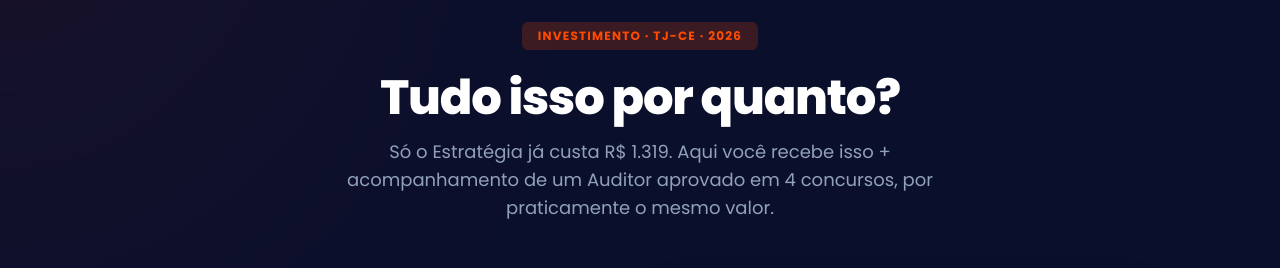
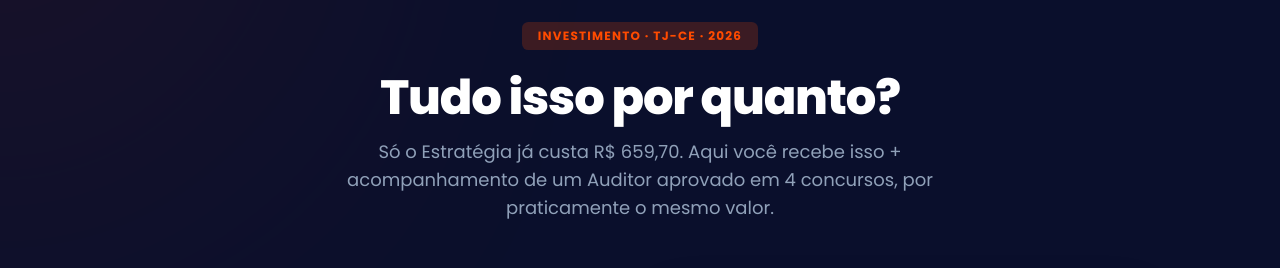
Before and after one commit to gabrielwanzeller/mentoria.cursos, a Next.js app: page /tj-ce in a window 1280 px wide. Shown: the part 7240-7508 px from the top of the page. Built offline with nearby package versions, Linux system fonts and the light colour scheme.

Commit message:
Alterando valor do estratégia

```diff
--- a/src/app/tj-ce/page.tsx
+++ b/src/app/tj-ce/page.tsx
@@ -619,7 +619,7 @@ export default function TjCePage() {
             Tudo isso por quanto?
           </h2>
           <p className="text-slate-400 text-lg max-w-2xl mx-auto mb-12">
-            Só o Estratégia já custa R$ 1.319. Aqui você recebe isso + acompanhamento de um Auditor aprovado em 4 concursos, por praticamente o mesmo valor.
+            Só o Estratégia já custa R$ 659,70. Aqui você recebe isso + acompanhamento de um Auditor aprovado em 4 concursos, por praticamente o mesmo valor.
           </p>
 
           <div className="grid grid-cols-1 lg:grid-cols-2 gap-8 items-stretch">
```
